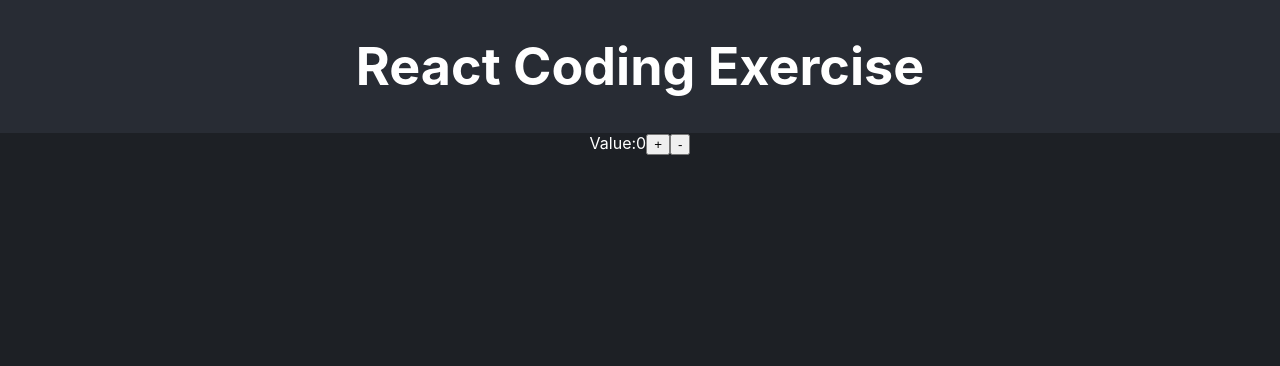
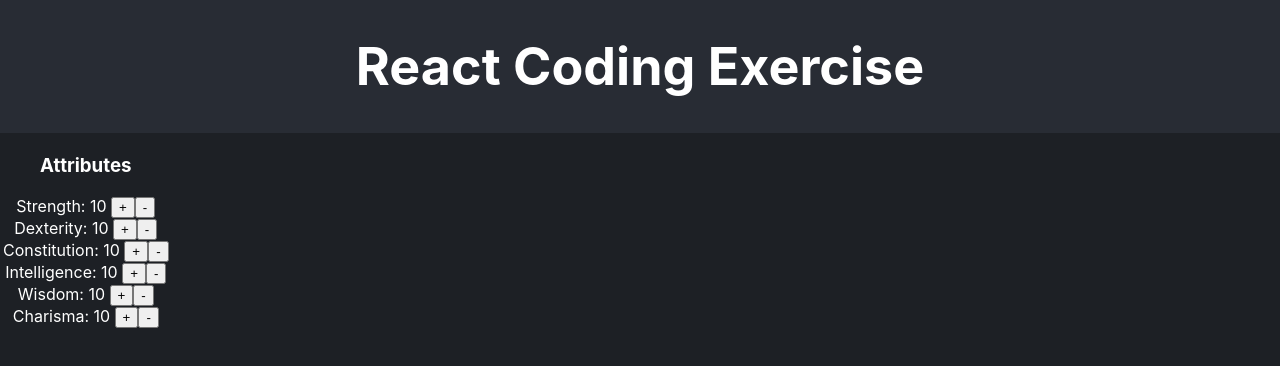
Before and after one commit to Ramijul/recruiting-webapp-character, a React (Create React App) app: page / in a window 1280 px wide. Shown: the top 366 px of the page. Built offline with nearby package versions, Linux system fonts and the light colour scheme.

Commit message:
1. Create state and controls for Attributes

```diff
--- a/src/App.js
+++ b/src/App.js
@@ -1,22 +1,19 @@
-import { useState } from 'react';
-import './App.css';
-import { ATTRIBUTE_LIST, CLASS_LIST, SKILL_LIST } from './consts.js';
-
+import { useStore } from "./store.js";
+import "./App.css";
+import { Character } from "./components/Character.js";
 
 function App() {
-  const [num, setNum] = useState(0);
+  const state = useStore((state) => state);
+  console.log(state.characters);
   return (
     <div className="App">
       <header className="App-header">
         <h1>React Coding Exercise</h1>
       </header>
       <section className="App-section">
-        <div>
-          Value:
-          {num}
-          <button>+</button>
-          <button>-</button>
-        </div>
+        {state.characters.map((_, index) => (
+          <Character key={"character-" + index} characterIndex={index} />
+        ))}
       </section>
     </div>
   );
--- /dev/null
+++ b/src/components/Attributes.js
@@ -0,0 +1,36 @@
+import { ATTRIBUTE_LIST } from "../consts";
+import { useStore } from "../store";
+
+export function Attributes({ characterIndex }) {
+  const state = useStore((state) => state);
+
+  return (
+    <>
+      {ATTRIBUTE_LIST.map((attributeName) => (
+        <div key={attributeName}>
+          {attributeName}:{" "}
+          {
+            state.characters[characterIndex]["attributes"][attributeName][
+              "points"
+            ]
+          }
+          &nbsp;
+          <button
+            onClick={() =>
+              state.incrementAttribute(characterIndex, attributeName)
+            }
+          >
+            +
+          </button>
+          <button
+            onClick={() =>
+              state.decrementAttribute(characterIndex, attributeName)
+            }
+          >
+            -
+          </button>
+        </div>
+      ))}
+    </>
+  );
+}
--- /dev/null
+++ b/src/components/Character.js
@@ -0,0 +1,16 @@
+import { Attributes } from "./Attributes";
+
+export function Character({ characterIndex }) {
+  return (
+    <table>
+      <tbody>
+        <tr>
+          <td>
+            <h3>Attributes</h3>
+            <Attributes characterIndex={characterIndex} />
+          </td>
+        </tr>
+      </tbody>
+    </table>
+  );
+}
--- /dev/null
+++ b/src/store.js
@@ -0,0 +1,51 @@
+import { create } from "zustand";
+import { ATTRIBUTE_LIST } from "./consts";
+import { produce } from "immer";
+
+function INIT_ATTRIBUTES() {
+  const attributes = {};
+  for (let attr of ATTRIBUTE_LIST) {
+    attributes[attr] = {
+      points: 10,
+    };
+  }
+  return attributes;
+}
+
+/**
+ * interface character {
+ *  attributes: { [attributeName] : {points: number; modifier: number} },
+ *  skills: { [skillName]: {points: number; total: number} }
+ * }
+ */
+export const useStore = create((set) => ({
+  characters: [
+    {
+      attributes: INIT_ATTRIBUTES(),
+    },
+  ],
+  incrementAttribute: (characterInd, attributeName) =>
+    set(
+      produce((state) => {
+        const character = state.characters[characterInd];
+        const points = character["attributes"][attributeName]["points"] + 1;
+
+        character["attributes"][attributeName] = {
+          points,
+          // TODO: add modifier
+        };
+      })
+    ),
+
+  decrementAttribute: (characterInd, attributeName) =>
+    set(
+      produce((state) => {
+        const character = state.characters[characterInd];
+        const points = character["attributes"][attributeName]["points"] - 1;
+        character["attributes"][attributeName] = {
+          points,
+          // TODO: add modifier
+        };
+      })
+    ),
+}));
```
